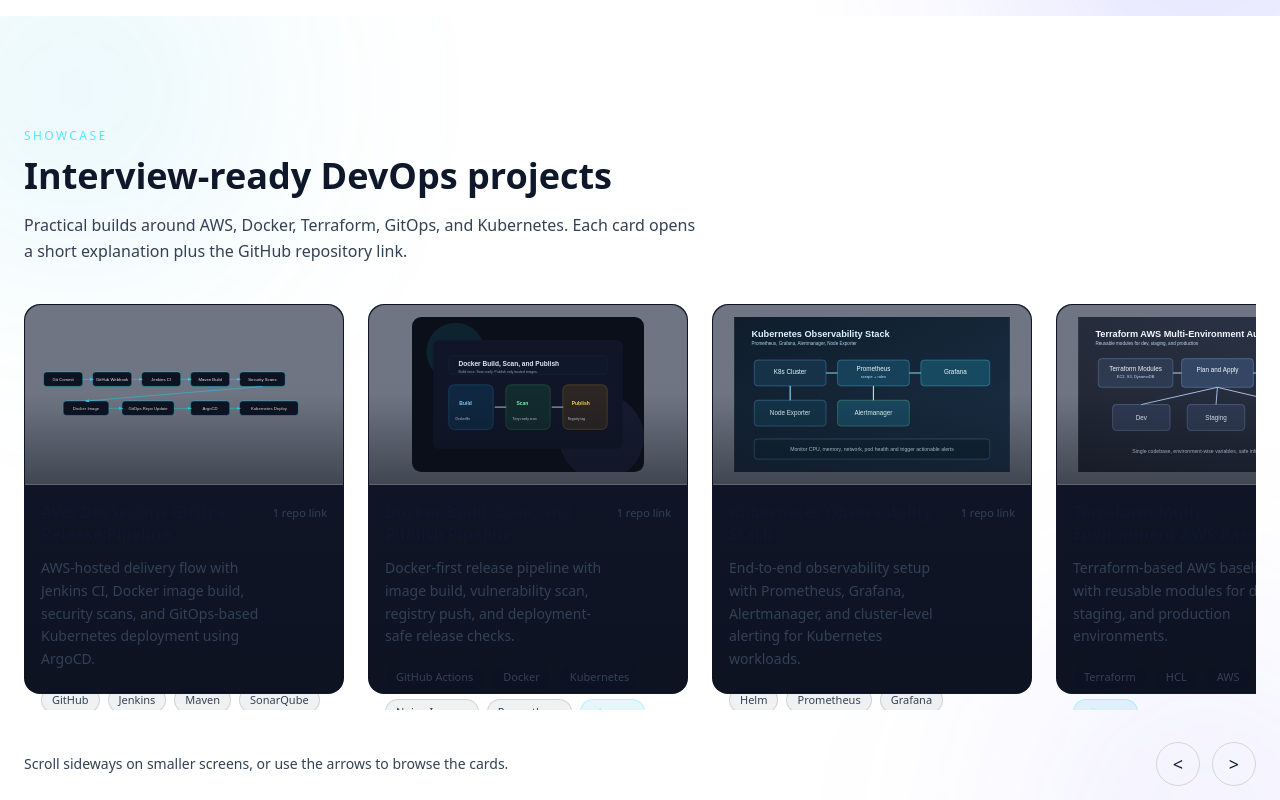
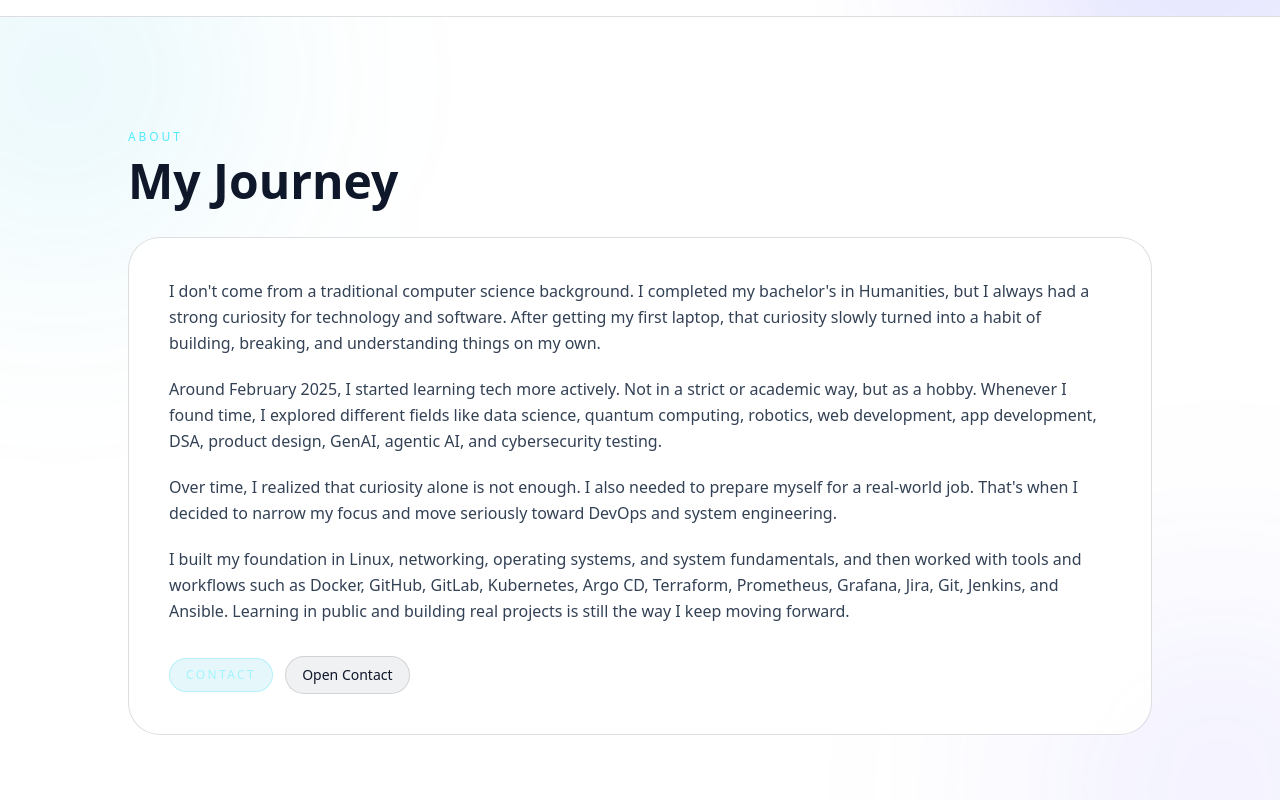
Before and after one commit to devopsghazali/resume, a React (Vite) app: page / in a window 1280 px wide. Shown: the part 840-1640 px from the top of the page. Built offline with nearby package versions, Linux system fonts and the light colour scheme.

Commit message:
inline about section on home

```diff
--- a/src/App.jsx
+++ b/src/App.jsx
@@ -3,7 +3,6 @@
 
 import Navbar from "./components/Navbar.jsx";
 import Home from "./components/Hero.jsx";
-import About from "./pages/About.jsx";
 import Articles from "./pages/Articles.jsx";
 import Problems from "./pages/Problems.jsx";
 import Contact from "./pages/Contact.jsx";
@@ -46,7 +45,7 @@
 
         <Routes>
           <Route path="/" element={<Home />} />
-          <Route path="/about" element={<About />} />
+          <Route path="/about" element={<Home />} />
           <Route path="/articles" element={<Articles />} />
           <Route path="/articles/:slug" element={<ArticleDetails />} />
           <Route path="/problems" element={<Problems />} />
--- a/src/components/Hero.jsx
+++ b/src/components/Hero.jsx
@@ -1,5 +1,6 @@
 import { Link } from "react-router-dom";
 import { useEffect, useState } from "react";
+import About from "../pages/About.jsx";
 import ProjectsSection from "./ProjectsSection.jsx";
 import DevOpsInfinity from "./DevOpsInfinity.jsx";
 
@@ -49,7 +50,7 @@
 
             <div className="mt-8 flex flex-wrap gap-4">
               <Link
-                to="/about"
+                to="/#about"
                 className="px-6 py-3 bg-cyan-500 text-black font-medium rounded-md hover:bg-cyan-400 transition inline-flex items-center"
               >
                 About
@@ -71,6 +72,7 @@
           </div>
         </div>
       </section>
+      <About />
       <ProjectsSection />
     </>
   );
--- a/src/components/Navbar.jsx
+++ b/src/components/Navbar.jsx
@@ -48,7 +48,7 @@
 
         <nav className="flex items-center gap-3 md:gap-4 text-sm">
           <Link to="/#projects" className="nav-orbit">Projects</Link>
-          <Link to="/about" className="nav-orbit">About</Link>
+          <Link to="/#about" className="nav-orbit">About</Link>
           <Link to="/contact" className="nav-orbit">Contact</Link>
 
           <button
--- a/src/pages/About.jsx
+++ b/src/pages/About.jsx
@@ -1,230 +1,61 @@
 import { Link } from "react-router-dom";
 import useReveal from "../hooks/useReveal";
-import { devopsTools } from "../data/devopsTools";
-
-const skillGroups = [
-  {
-    title: "Core Focus",
-    items: ["Linux", "Networking", "Operating Systems", "System Fundamentals"],
-  },
-  {
-    title: "Cloud and Platform",
-    items: ["AWS", "Docker", "Kubernetes", "GitHub", "GitLab", "Argo CD"],
-  },
-  {
-    title: "Delivery",
-    items: ["Terraform", "Ansible", "Jenkins", "GitOps", "CI/CD"],
-  },
-  {
-    title: "Visibility",
-    items: ["Prometheus", "Grafana", "Jira", "Confluence", "Trivy"],
-  },
-];
-
-const bioParagraphs = [
-  "I don't come from a traditional computer science background. I completed my bachelor's in Humanities, but I always had a strong curiosity for technology and software. After getting my first laptop, that curiosity slowly turned into a habit of building, breaking, and understanding things on my own.",
-  "Around February 2025, I started learning tech more actively. Not in a strict or academic way, but as a hobby. Whenever I found time, I explored different fields like data science, quantum computing, robotics, web development, app development, DSA, product design, GenAI, agentic AI, and cybersecurity testing.",
-  "Over time, I realized that curiosity alone is not enough. I also needed to prepare myself for a real-world job. That's when I decided to narrow my focus and move seriously toward DevOps and system engineering.",
-  "I built my foundation in Linux, networking, operating systems, and system fundamentals, and then worked with tools and workflows such as Docker, GitHub, GitLab, Kubernetes, Argo CD, Terraform, Prometheus, Grafana, Jira, Git, Jenkins, and Ansible.",
-  "Today, with AI tools becoming extremely capable, writing code is often no longer the hardest part. I believe the real value now lies in system design, architecture, and understanding how components work together. That's where I intentionally focus most of my learning.",
-  "I don't believe in endlessly watching tutorials. My approach is simple: learn the fundamentals once, then apply them through real projects. Theory, for me, exists to support practice, especially in computer science, where understanding comes from implementation.",
-  "Even now, I continue to explore new areas when something genuinely interests me. This space reflects that journey: learning in public, refining my skills, and steadily moving toward becoming a strong DevOps and systems engineer.",
-];
 
 const About = () => {
-  const [heroRef, heroVisible] = useReveal();
-  const [bioRef, bioVisible] = useReveal();
-  const [skillsRef, skillsVisible] = useReveal();
-  const [toolsRef, toolsVisible] = useReveal();
+  const [sectionRef, visible] = useReveal();
 
   return (
-    <main className="relative min-h-screen overflow-hidden bg-[#0b0f1a] px-6 py-28">
-      <div className="absolute top-[-140px] left-[-140px] w-[440px] h-[440px] rounded-full bg-cyan-500/15 blur-[130px]" />
-      <div className="absolute bottom-[-160px] right-[-120px] w-[420px] h-[420px] rounded-full bg-indigo-500/15 blur-[130px]" />
-      <div className="absolute inset-0 bg-[radial-gradient(circle_at_top,_rgba(34,211,238,0.08),_transparent_34%),radial-gradient(circle_at_bottom_right,_rgba(99,102,241,0.08),_transparent_28%)]" />
+    <section
+      id="about"
+      className="relative bg-[#0b0f1a] px-6 py-28 overflow-hidden border-t border-white/5"
+    >
+      <div className="absolute top-[-120px] left-[-120px] w-[360px] h-[360px] rounded-full bg-cyan-500/10 blur-[120px]" />
+      <div className="absolute bottom-[-120px] right-[-120px] w-[360px] h-[360px] rounded-full bg-indigo-500/10 blur-[120px]" />
 
-      <div className="relative max-w-7xl mx-auto space-y-10">
-        <section
-          ref={heroRef}
-          className={`grid lg:grid-cols-[1.2fr_0.8fr] gap-8 items-stretch ${
-            heroVisible ? "animate-fade-up" : "opacity-0"
-          }`}
+      <div
+        ref={sectionRef}
+        className={`relative max-w-5xl mx-auto ${visible ? "animate-fade-up" : "opacity-0"}`}
       >
-          <div className="rounded-[2rem] border border-white/10 bg-[#101628]/85 p-7 md:p-10 project-card-surface">
-            <p className="text-xs uppercase tracking-[0.24em] text-cyan-300 mb-4">
-              About me
+        <div className="mb-8">
+          <p className="text-xs uppercase tracking-[0.24em] text-cyan-300 mb-3">
+            About
           </p>
-            <h1 className="hero-title text-4xl md:text-6xl font-bold text-white leading-[1.05]">
-              Learning in public,
-              <span className="block hero-accent">building for production.</span>
-            </h1>
-            <p className="mt-6 text-gray-300 leading-relaxed max-w-2xl">
-              A focused DevOps journey built from curiosity, consistency, and hands-on
-              practice. I keep the portfolio practical, interview-ready, and rooted in
-              real delivery workflows instead of theory-only learning.
+          <h2 className="text-3xl md:text-5xl font-bold text-white hero-title">
+            My Journey
+          </h2>
+        </div>
+
+        <div className="rounded-[2rem] border border-white/10 bg-[#101628]/90 p-7 md:p-10 project-card-surface">
+          <p className="text-gray-300 leading-relaxed mb-5">
+            I don&apos;t come from a traditional computer science background. I completed my bachelor&apos;s in Humanities, but I always had a strong curiosity for technology and software. After getting my first laptop, that curiosity slowly turned into a habit of building, breaking, and understanding things on my own.
           </p>
 
-            <div className="mt-8 flex flex-wrap gap-3">
-              <Link
-                to="/#projects"
-                className="rounded-full bg-cyan-500 px-5 py-3 text-sm font-semibold text-black transition hover:bg-cyan-400"
-              >
-                View Projects
-              </Link>
+          <p className="text-gray-300 leading-relaxed mb-5">
+            Around February 2025, I started learning tech more actively. Not in a strict or academic way, but as a hobby. Whenever I found time, I explored different fields like data science, quantum computing, robotics, web development, app development, DSA, product design, GenAI, agentic AI, and cybersecurity testing.
+          </p>
+
+          <p className="text-gray-300 leading-relaxed mb-5">
+            Over time, I realized that curiosity alone is not enough. I also needed to prepare myself for a real-world job. That&apos;s when I decided to narrow my focus and move seriously toward DevOps and system engineering.
+          </p>
+
+          <p className="text-gray-300 leading-relaxed">
+            I built my foundation in Linux, networking, operating systems, and system fundamentals, and then worked with tools and workflows such as Docker, GitHub, GitLab, Kubernetes, Argo CD, Terraform, Prometheus, Grafana, Jira, Git, Jenkins, and Ansible. Learning in public and building real projects is still the way I keep moving forward.
+          </p>
+
+          <div className="mt-8 flex flex-wrap items-center gap-3">
+            <span className="rounded-full border border-cyan-400/20 bg-cyan-500/10 px-4 py-2 text-xs uppercase tracking-[0.2em] text-cyan-200">
+              Contact
+            </span>
             <Link
               to="/contact"
-                className="rounded-full border border-white/15 bg-white/5 px-5 py-3 text-sm font-semibold text-white transition hover:border-cyan-300/50 hover:bg-white/10"
+              className="rounded-full border border-white/15 bg-white/5 px-4 py-2 text-sm text-white transition hover:border-cyan-300/50 hover:bg-white/10"
             >
-                Contact
+              Open Contact
             </Link>
-            </div>
-          </div>
-
-          <div className="grid gap-4">
-            <div className="rounded-[2rem] border border-white/10 bg-white/5 p-6 backdrop-blur-sm">
-              <p className="text-xs uppercase tracking-[0.24em] text-cyan-300 mb-3">
-                Current direction
-              </p>
-              <div className="space-y-4">
-                <div>
-                  <p className="text-xs text-gray-400 uppercase tracking-wide">Focus</p>
-                  <p className="text-white mt-1">DevOps, Kubernetes, Terraform, GitOps</p>
-                </div>
-                <div>
-                  <p className="text-xs text-gray-400 uppercase tracking-wide">Style</p>
-                  <p className="text-white mt-1">Practical, simple, and production-minded</p>
-                </div>
-                <div>
-                  <p className="text-xs text-gray-400 uppercase tracking-wide">Goal</p>
-                  <p className="text-white mt-1">
-                    Build systems that are clear, repeatable, and easy to explain in interviews
-                  </p>
-                </div>
-              </div>
-            </div>
-
-            <div className="rounded-[2rem] border border-cyan-400/15 bg-cyan-500/10 p-6">
-              <p className="text-xs uppercase tracking-[0.24em] text-cyan-200 mb-3">
-                What I care about
-              </p>
-              <div className="flex flex-wrap gap-2">
-                {["Release safety", "Observability", "Infrastructure as Code", "GitOps", "System thinking"].map(
-                  (item) => (
-                    <span
-                      key={item}
-                      className="rounded-full border border-white/10 bg-black/10 px-3 py-1 text-xs text-cyan-50"
-                    >
-                      {item}
-                    </span>
-                  )
-                )}
           </div>
         </div>
       </div>
     </section>
-
-        <section
-          ref={bioRef}
-          className={`rounded-[2rem] border border-white/10 bg-[#101628]/90 p-7 md:p-10 project-card-surface ${
-            bioVisible ? "animate-fade-up" : "opacity-0"
-          }`}
-        >
-          <div className="flex flex-wrap items-center justify-between gap-3 mb-7">
-            <div>
-              <p className="text-xs uppercase tracking-[0.24em] text-cyan-300 mb-2">
-                Biography
-              </p>
-              <h2 className="text-3xl md:text-4xl font-bold text-white hero-title">
-                One story, one box.
-              </h2>
-            </div>
-            <span className="rounded-full border border-white/10 bg-white/5 px-4 py-2 text-xs text-gray-300">
-              February 2025 onwards
-            </span>
-          </div>
-
-          <div className="space-y-5 text-gray-300 leading-relaxed">
-            {bioParagraphs.map((paragraph) => (
-              <p key={paragraph}>{paragraph}</p>
-            ))}
-          </div>
-        </section>
-
-        <section
-          ref={skillsRef}
-          className={`grid lg:grid-cols-2 gap-6 ${
-            skillsVisible ? "animate-fade-up" : "opacity-0"
-          }`}
-        >
-          {skillGroups.map((group) => (
-            <div
-              key={group.title}
-              className="rounded-[2rem] border border-white/10 bg-[#101628]/80 p-6 project-card-surface"
-            >
-              <p className="text-xs uppercase tracking-[0.24em] text-cyan-300 mb-4">
-                Skills
-              </p>
-              <h3 className="text-xl font-semibold text-white mb-4">{group.title}</h3>
-              <div className="flex flex-wrap gap-2">
-                {group.items.map((item) => (
-                  <span
-                    key={item}
-                    className="rounded-full border border-white/10 bg-white/5 px-3 py-1.5 text-sm text-gray-200 transition hover:border-cyan-300/40 hover:bg-cyan-500/10"
-                  >
-                    {item}
-                  </span>
-                ))}
-              </div>
-            </div>
-          ))}
-        </section>
-
-        <section
-          ref={toolsRef}
-          className={`rounded-[2rem] border border-white/10 bg-[#101628]/90 p-7 md:p-10 project-card-surface ${
-            toolsVisible ? "animate-fade-up" : "opacity-0"
-          }`}
-        >
-          <div className="flex flex-wrap items-end justify-between gap-3 mb-6">
-            <div>
-              <p className="text-xs uppercase tracking-[0.24em] text-cyan-300 mb-2">
-                Tools
-              </p>
-              <h2 className="text-3xl md:text-4xl font-bold text-white hero-title">
-                Practical stack, grouped clearly.
-              </h2>
-            </div>
-            <p className="text-sm text-gray-400 max-w-xl">
-              These are the tools I keep returning to when I work on delivery, governance,
-              and system visibility.
-            </p>
-          </div>
-
-          <div className="grid md:grid-cols-2 xl:grid-cols-4 gap-4">
-            {Object.entries(devopsTools).map(([group, items]) => (
-              <div
-                key={group}
-                className="rounded-2xl border border-white/10 bg-black/20 p-4"
-              >
-                <p className="text-xs uppercase tracking-[0.2em] text-cyan-200 mb-3">
-                  {group}
-                </p>
-                <div className="flex flex-wrap gap-2">
-                  {items.map((item) => (
-                    <span
-                      key={item}
-                      className="rounded-full border border-white/10 bg-white/5 px-3 py-1 text-xs text-gray-200"
-                    >
-                      {item}
-                    </span>
-                  ))}
-                </div>
-              </div>
-            ))}
-          </div>
-        </section>
-      </div>
-    </main>
   );
 };
 
```
Lines whose indentation alone changed are shown as unchanged.
